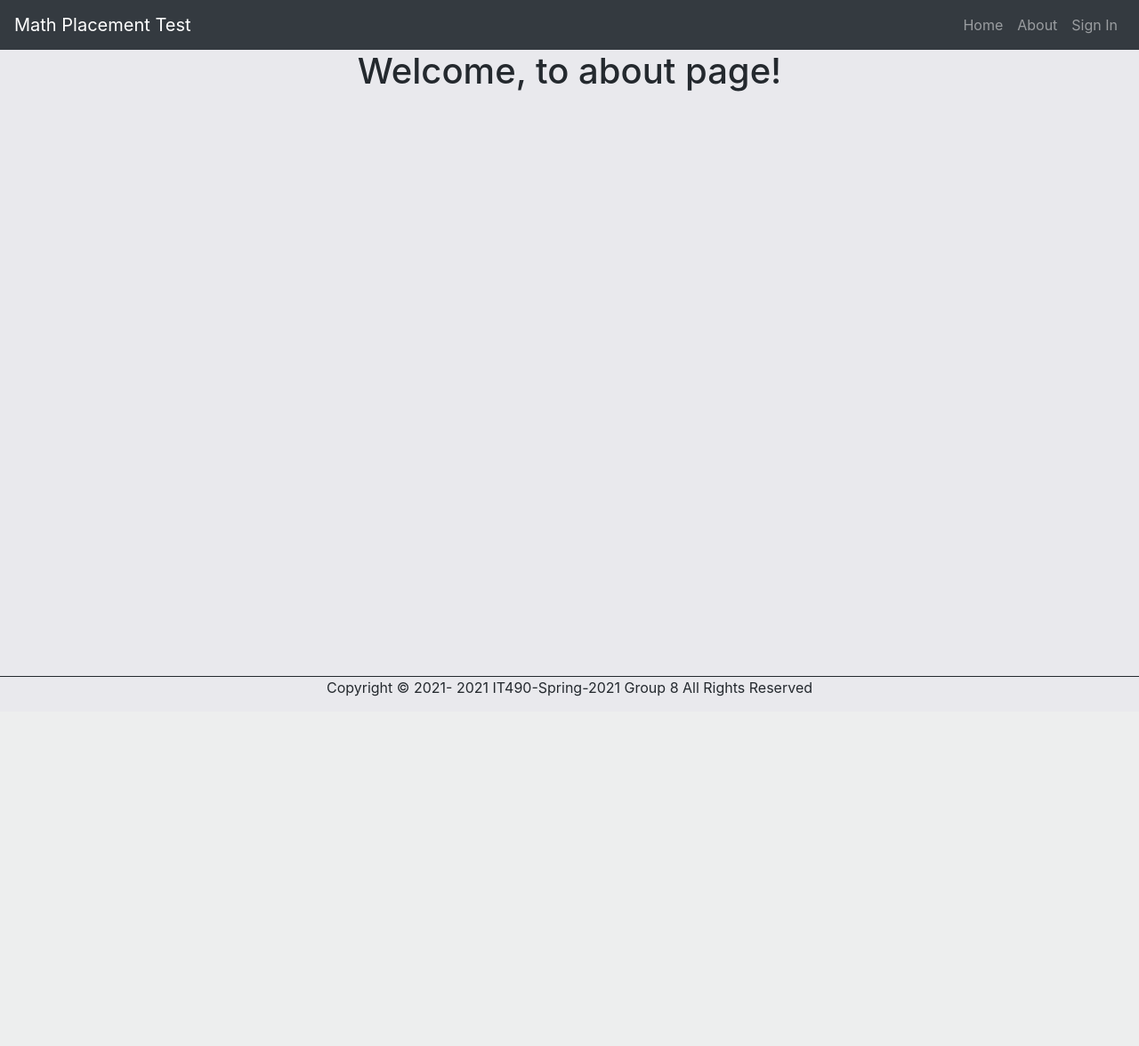
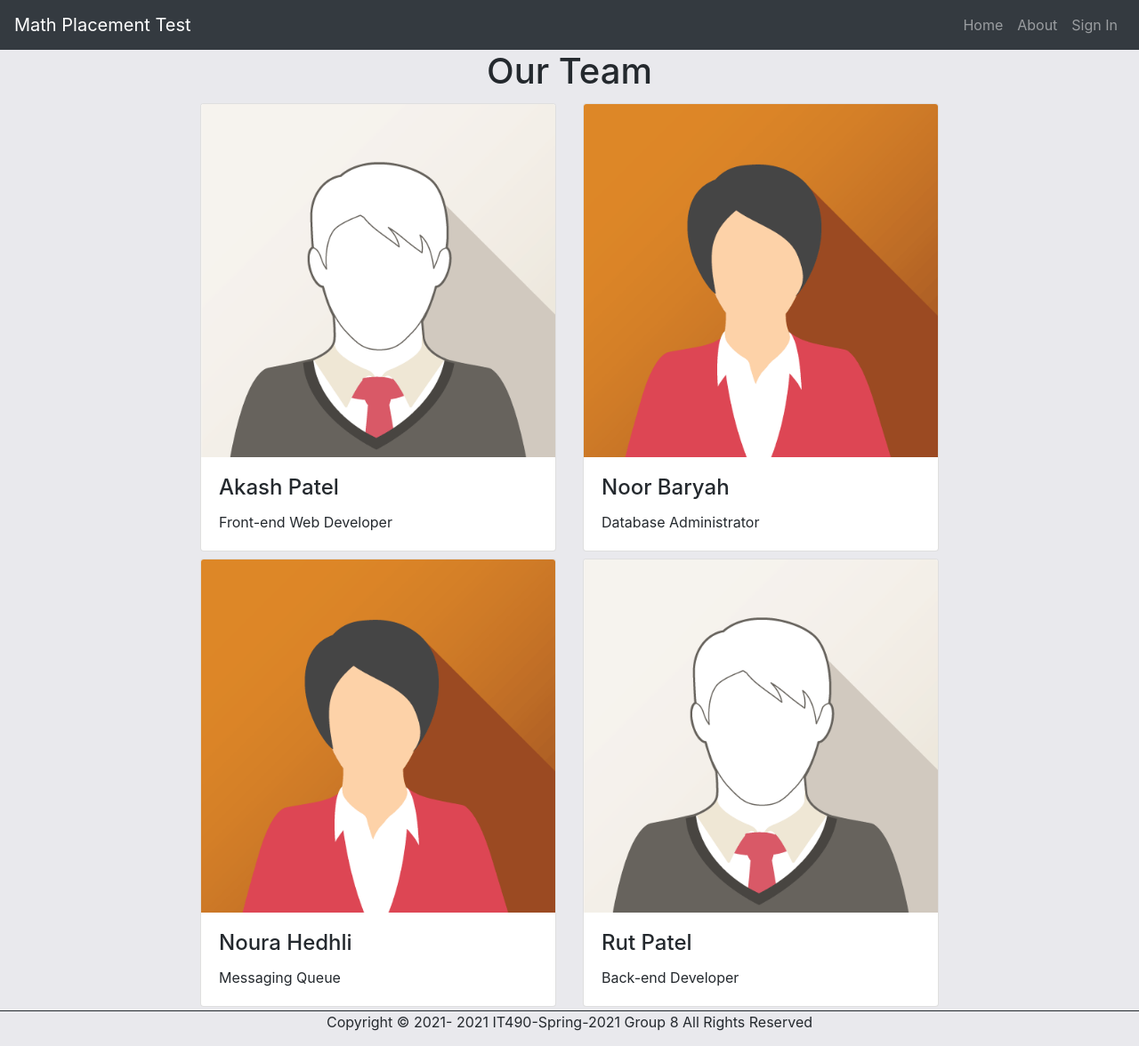
Before and after one commit to akashpatel2699/IT490-Project, a Flask app: page /about in a window 1280 px wide. Shown: the whole page at 89% size. Before the commit the page ends 800 px from the top, so only its background shows below. Run offline with Flask 2, Linux system fonts and the light colour scheme; some libraries are stand-ins or nearby versions.

Commit message:
Fixed about page that now shows four team memebers card with their names and their role in this project. Also added route /gettest that returns test.html file for now.Added two avator pictures that's been displayed on about page

```diff
--- a/front_end/app.py
+++ b/front_end/app.py
@@ -23,9 +23,6 @@ def login_required(f):
         return f(*args, **kwargs)
 
     return decorated_function
-
-
-# end::login_required[]
 
 
 @app.route("/")
@@ -102,6 +99,12 @@ def about():
     return render_template("about.html")
 
 
+@app.route("/gettest")
+@login_required
+def get_test():
+    return render_template("test.html")
+
+
 """
 @app.route("/secret")
 @login_required
--- a/front_end/static/style.css
+++ b/front_end/static/style.css
@@ -42,12 +42,13 @@ body {
   color: var(--text-primary) !important;
   background-color: var(--background) !important;
 }
+.content {
+  min-height: calc(100vh - 95px);
+}
 
 #footer {
   width: 100%;
   height: 2.5rem;
-  position: absolute;
-  bottom: 0;
   border-top: 1px solid var(--text-primary);
   text-align: center;
 }
--- a/front_end/templates/about.html
+++ b/front_end/templates/about.html
@@ -1,8 +1,75 @@
 {% extends "layout.html" %} {% block head %}
 <title>About Page</title>
 {% endblock %} {% block body %}
-<div class="d-flex justify-content-center align-items-center">
-  <h1>Welcome, to about page!</h1>
+<div class="container d-flex align-items-center flex-column">
+  <h1>Our Team</h1>
+  <div class="row m-1">
+    <!-- Team Member 1-->
+    <div class="col">
+      <div class="card" style="width: 400px">
+        <img
+          class="card-img-top"
+          src="/static/img_avatar1.png"
+          alt="Card image"
+          style="width: 100%"
+        />
+        <div class="card-body">
+          <h4 class="card-title">Akash Patel</h4>
+          <p class="card-text">Front-end Web Developer</p>
+          <!-- <a href="#" class="btn btn-primary stretched-link">See Profile</a> -->
+        </div>
+      </div>
+    </div>
+    <!-- Team Member 2-->
+    <div class="col">
+      <div class="card" style="width: 400px">
+        <img
+          class="card-img-top"
+          src="/static/img_avatar6.png"
+          alt="Card image"
+          style="width: 100%"
+        />
+        <div class="card-body">
+          <h4 class="card-title">Noor Baryah</h4>
+          <p class="card-text">Database Administrator</p>
+          <!-- <a href="#" class="btn btn-primary stretched-link">See Profile</a> -->
+        </div>
+      </div>
+    </div>
+  </div>
+  <div class="row m-1">
+    <!-- Team Member 3-->
+    <div class="col">
+      <div class="card" style="width: 400px">
+        <img
+          class="card-img-top"
+          src="/static/img_avatar6.png"
+          alt="Card image"
+          style="width: 100%"
+        />
+        <div class="card-body">
+          <h4 class="card-title">Noura Hedhli</h4>
+          <p class="card-text">Messaging Queue</p>
+          <!-- <a href="#" class="btn btn-primary stretched-link">See Profile</a> -->
+        </div>
+      </div>
+    </div>
+    <!-- Team Member 4-->
+    <div class="col">
+      <div class="card" style="width: 400px">
+        <img
+          class="card-img-top"
+          src="/static/img_avatar1.png"
+          alt="Card image"
+          style="width: 100%"
+        />
+        <div class="card-body">
+          <h4 class="card-title">Rut Patel</h4>
+          <p class="card-text">Back-end Developer</p>
+          <!-- <a href="#" class="btn btn-primary stretched-link">See Profile</a> -->
+        </div>
+      </div>
+    </div>
+  </div>
 </div>
-
 {% endblock %}
--- a/front_end/templates/layout.html
+++ b/front_end/templates/layout.html
@@ -40,6 +40,13 @@
             <span class="navbar-text">{{ session['email'] }}</span>
           </li>
           <li class="nav-item">
+            <a class="nav-link" href="/gettest">Test</a>
+          </li>
+          {% endif %} {% if session['email'] %}
+          <li class="nav-item">
+            <span class="navbar-text">{{ session['email'] }}</span>
+          </li>
+          <li class="nav-item">
             <a class="nav-link" href="/logout">Log Out</a>
           </li>
           {% else %}
@@ -50,7 +57,7 @@
         </ul>
       </div>
     </nav>
-    <div class="container">{% block body %} {% endblock %}</div>
+    <div class="container content">{% block body %} {% endblock %}</div>
     <footer id="footer">
       <p>
         Copyright &copy; 2021-
```
Also changed, not shown: front_end/templates/test.html (added, +8 -0 lines), front_end/static/img_avatar1.png (added), front_end/static/img_avatar6.png (added).
